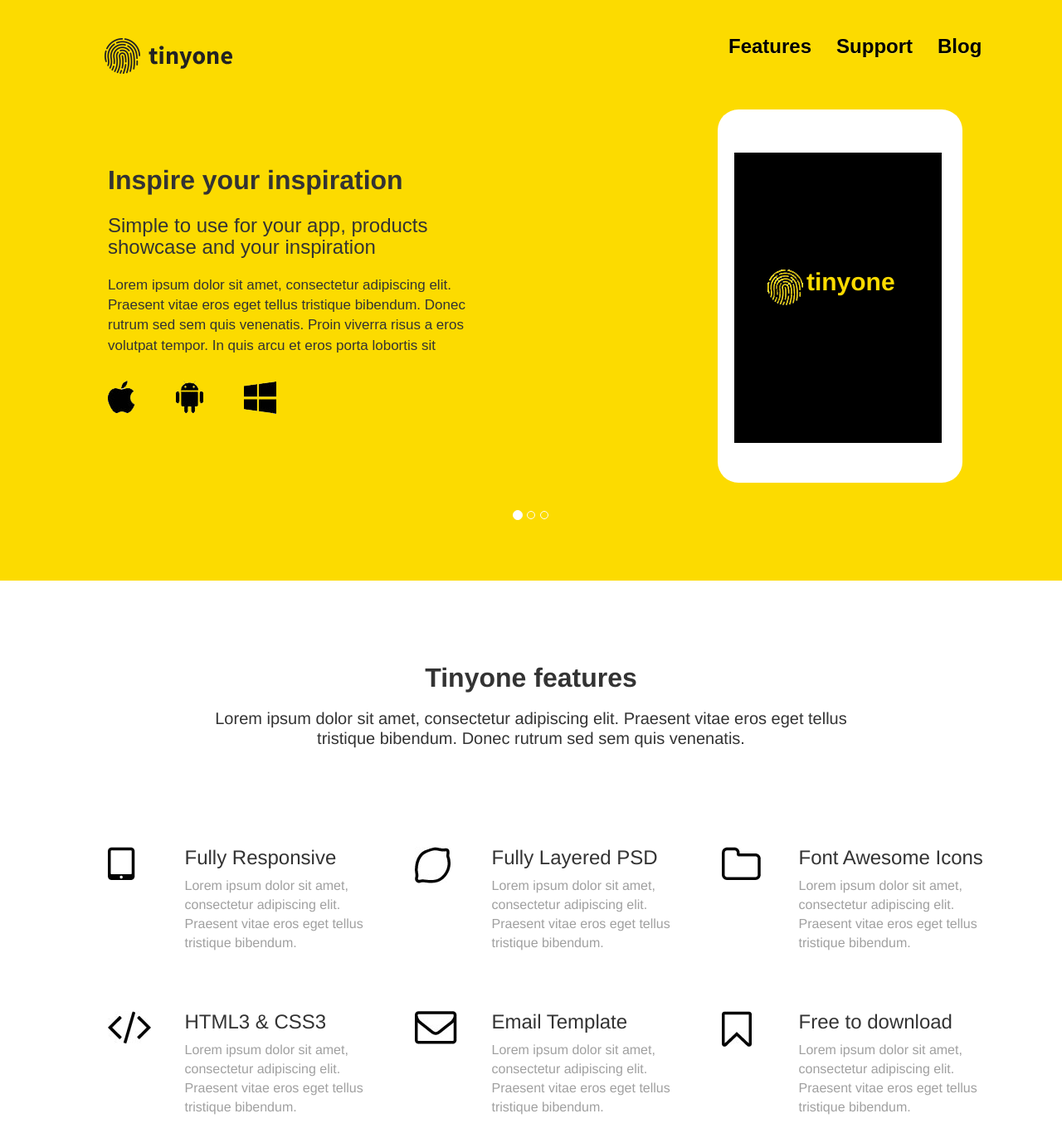
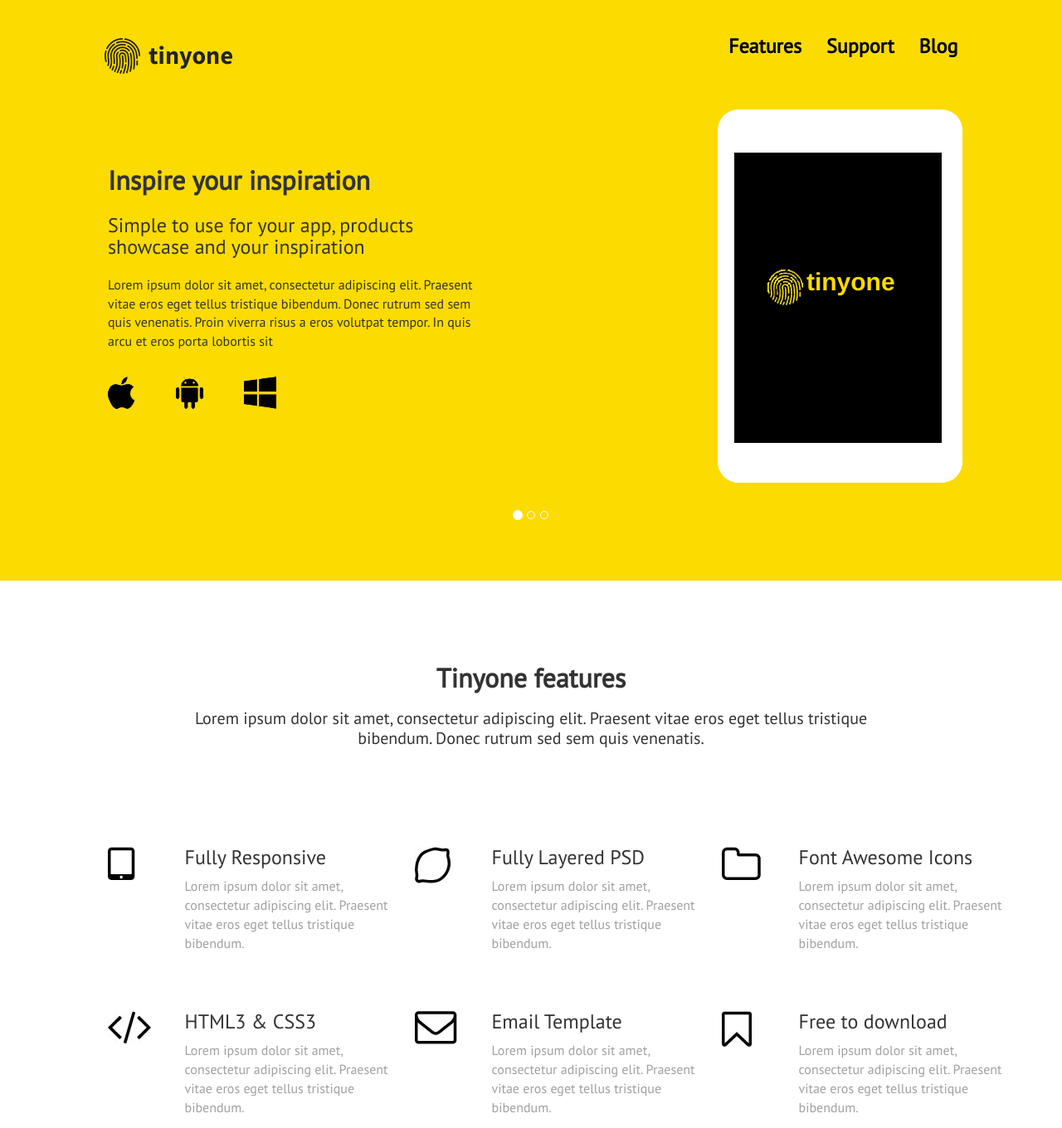
Before and after one commit to vask14/tinyone_template, a plain HTML site: page index.html in a window 1280 px wide. Shown: the top 1360 px of the page at 83% size. Drawn offline with nearby package versions, Linux system fonts and the light colour scheme.

Commit message:
Added fonts

```diff
--- a/css/style.css
+++ b/css/style.css
@@ -3,8 +3,9 @@
     margin: 0;
     box-sizing: border-box;
 }
-body h1 p h2 h3{
-    font-family: 'Source Sans Pro', sans-serif;
+.nav li{
+    font-family: 'PT Sans', sans-serif;
+    font-weight: bold;
 }
 .banner {
     padding-top: 30px;
@@ -23,19 +24,21 @@ div.jumbotron {
     background-color: inherit;
 }
 div.jumbotron h1 {
+    font-family: 'PT Sans', sans-serif;
+    font-weight: bold;
     line-height: 34px;
-    font-weight: 900;
     font-size:32px;
 }
 div.jumbotron h3 {
+    font-family: 'PT Sans', sans-serif;
+    font-weight: normal;
     padding-top: 5px;
     font-size:24px;
-    font-family: 'PT Sans',sans-serif;
 }
 div.jumbotron p {
     padding-top: 10px;
     font-family: 'PT Sans',sans-serif;
-    font-size: 17px;
+    font-size: 16px;
 }
 div.jumbotron img {
     padding-top: 15px;
@@ -43,9 +46,9 @@ div.jumbotron img {
 }
 nav li a {
     font-weight: bold;
+    font-size: 24px;
     font-family: 'PT Sans',sans-serif;
     color: black;
-
 }
 .white {
     height: 450px;
@@ -80,12 +83,15 @@ nav li a {
     border-bottom: 0px solid white;
 }
 .page-header h2 {
-    font-weight: 700;
+    font-family: 'PT Sans',sans-serif;
+    font-weight: bold;
     font-size: 32px;
     line-height: 34px;
     text-align: center;
 }
 .page-header p {
+    font-family: 'PT Sans',sans-serif;
+    font-weight: normal;
     font-size: 20px;
     line-height: 24px;
     text-align: center;
@@ -101,7 +107,13 @@ nav li a {
     padding-left:60px;
     padding-bottom: 30px;
 }
+.feature-article h3 {
+    font-family: 'PT Sans',sans-serif;
+    font-weight: normal;
+}
 .feature-article p {
+    font-family: 'PT Sans',sans-serif;
+    font-weight: normal;
     color: #a0a0a0;
     font-size: 16px;
 }
@@ -139,6 +151,9 @@ footer {
 footer h2 {
     color: rgb(252, 219, 0);
 }
+footer p {
+    color: #9a9a9a;
+}
 .social {
     text-align: center;
     padding-top: 80px;
@@ -151,9 +166,13 @@ footer h2 {
     padding-left: 120px;
 }
 .contacts address {
+    font-family: 'PT Sans',sans-serif;
+    font-weight: normal;
     color:#fff;
 }
 .contacts a {
+    font-family: 'PT Sans',sans-serif;
+    font-weight: normal;
     color:#fff;
 }
 .contacts a:hover {
--- a/index.html
+++ b/index.html
@@ -8,6 +8,7 @@
         <link href="css/style.css" rel="stylesheet">
         <link href = "css/bootstrap.css" rel = "stylesheet">
         <link href = "css/bootstrap-theme.css" rel = "stylesheet">
+        <link href="https://fonts.googleapis.com/css?family=PT+Sans" rel="stylesheet">
         <link rel="stylesheet" href="https://cdn.rawgit.com/michalsnik/aos/2.1.1/dist/aos.css">
         <script src="https://cdn.rawgit.com/michalsnik/aos/2.1.1/dist/aos.js"></script>
         <script src = "js/jquery-3.2.1.js"></script>
```
